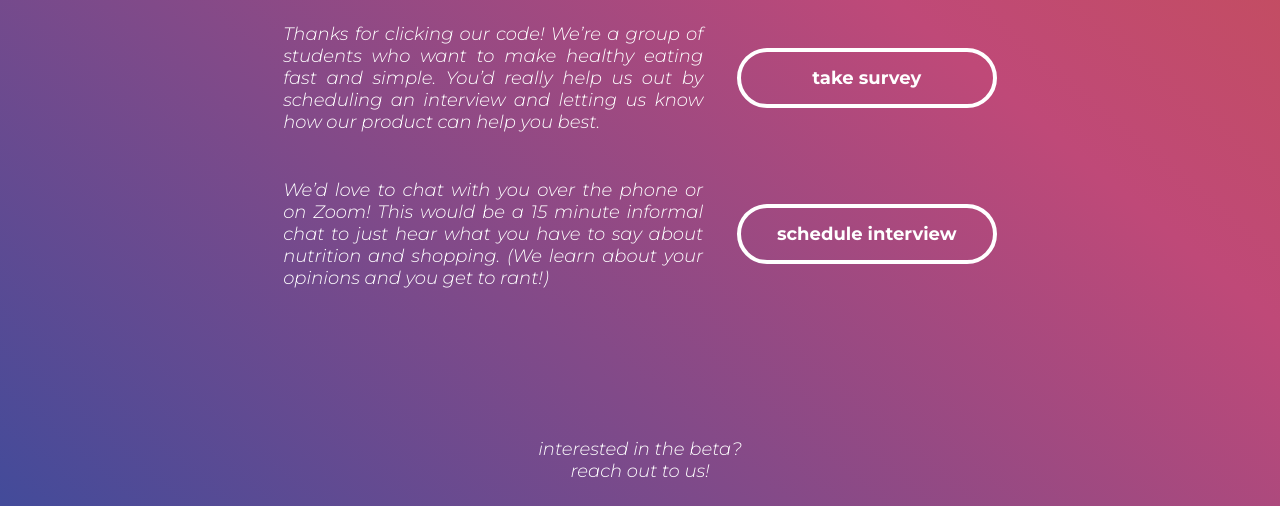
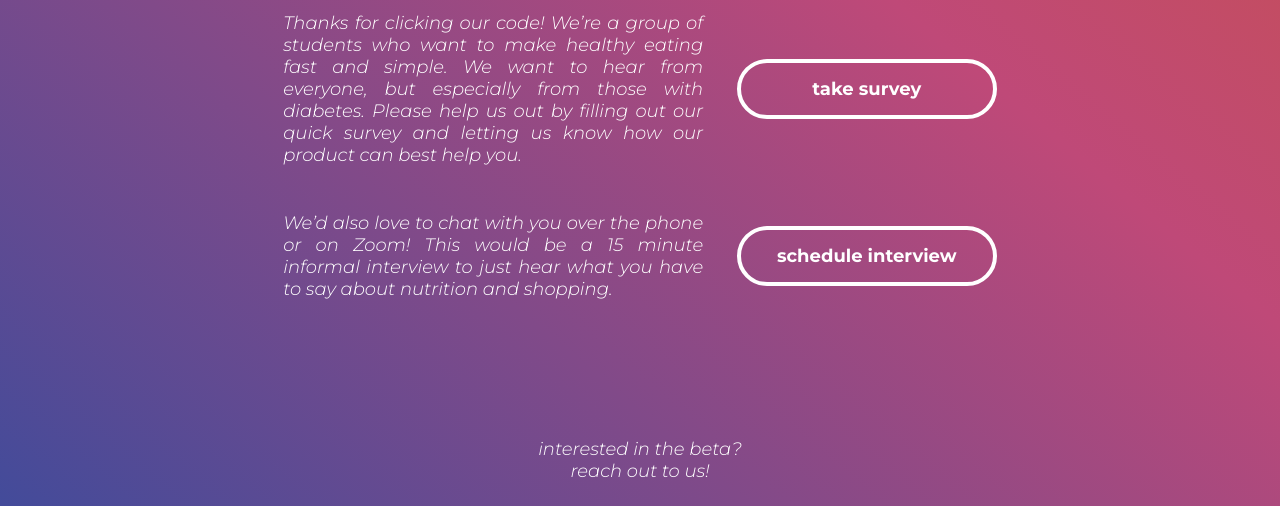
Before and after one commit to lfesp/berry-splash, a Gatsby site: page / in a window 1280 px wide. Shown: the part 294-800 px from the top of the page. Built offline with nearby package versions, Linux system fonts and the light colour scheme; Gatsby itself is replaced by a stand-in of ours.

Commit message:
updated survey text

```diff
--- a/src/pages/index.js
+++ b/src/pages/index.js
@@ -21,11 +21,11 @@ const IndexPage = () => {
           <span className="logo-text">berry</span>
         </span>
         <div className="row">
-          <p className="buttontext">Thanks for clicking our code! We’re a group of students who want to make healthy eating fast and simple. You’d really help us out by scheduling an interview and letting us know how our product can help you best. </p>
+          <p className="buttontext">Thanks for clicking our code! We’re a group of students who want to make healthy eating fast and simple. We want to hear from everyone, but especially from those with diabetes. Please help us out by filling out our quick survey and letting us know how our product can best help you.</p>
           <a className="button" href="https://princetonsurvey.az1.qualtrics.com/jfe/form/SV_09aNCANlxMlDYGi" target="_blank" rel="noreferrer"><span>take survey</span></a>
         </div>
         <div className="row">
-          <p className="buttontext">We’d love to chat with you over the phone or on Zoom! This would be a 15 minute informal chat to just hear what you have to say about nutrition and shopping. (We learn about your opinions and you get to rant!)</p>
+          <p className="buttontext">We’d also love to chat with you over the phone or on Zoom! This would be a 15 minute informal interview to just hear what you have to say about nutrition and shopping.</p>
           <a className="button" href="https://calendly.com/berryhealthy" target="_blank" rel="noreferrer"><span>schedule interview</span></a>
         </div>
         <a className="contact" href = "mailto:contact@berryhealthy.co?subject=hi berry team!&body=I'm interested in trying the beta version of your product!">interested in the beta? <br /> reach out to us!</a>
```
